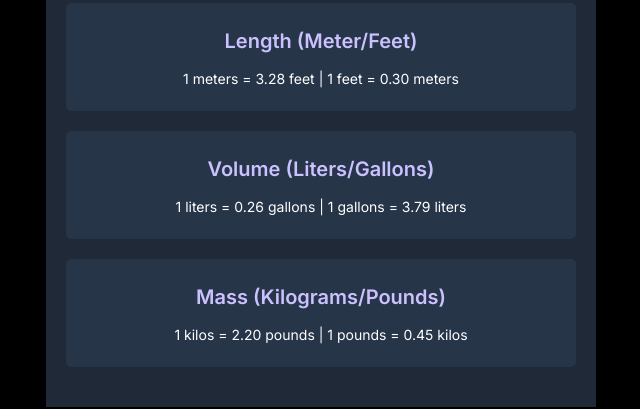
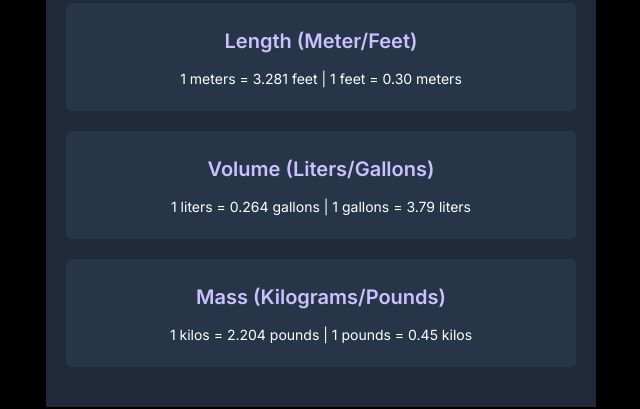
Before and after one commit to mekoness/scrimba-unitconvert, a plain HTML site: page index.html in a window 1280 px wide. Shown: the part 324-733 px from the top of the page, 319-959 px from the left. Drawn offline with Linux system fonts and the light colour scheme.

Commit message:
Small Correction

```diff
--- a/index.html
+++ b/index.html
@@ -20,15 +20,15 @@
         <div class="boxes-container">
             <div class="box">
                 <h2 class="box-label">Length (Meter/Feet)</h2>
-                <p id="length-txt">1 meters = 3.28 feet | 1 feet = 0.30 meters</p>
+                <p id="length-txt">1 meters = 3.281 feet | 1 feet = 0.30 meters</p>
             </div>
             <div class="box">
                 <h2 class="box-label">Volume (Liters/Gallons)</h2>
-                <p id="volume-txt">1 liters = 0.26 gallons | 1 gallons = 3.79 liters</p>
+                <p id="volume-txt">1 liters = 0.264 gallons | 1 gallons = 3.79 liters</p>
             </div>
             <div class="box">
                 <h2 class="box-label">Mass (Kilograms/Pounds)</h2>
-                <p id="mass-txt">1 kilos = 2.20 pounds | 1 pounds = 0.45 kilos</p>
+                <p id="mass-txt">1 kilos = 2.204 pounds | 1 pounds = 0.45 kilos</p>
             </div>
         </div>
     </div>
```
